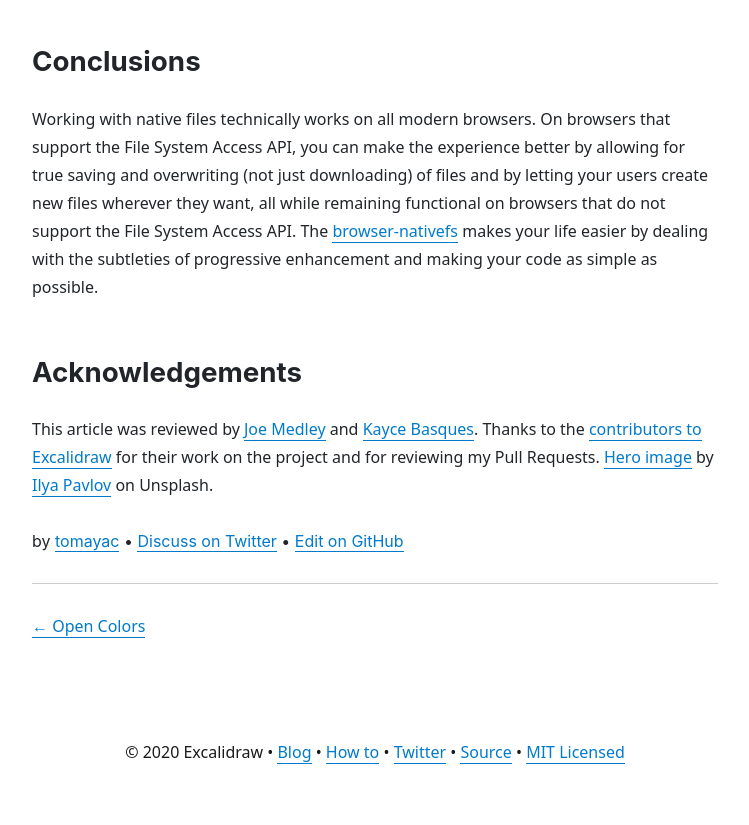
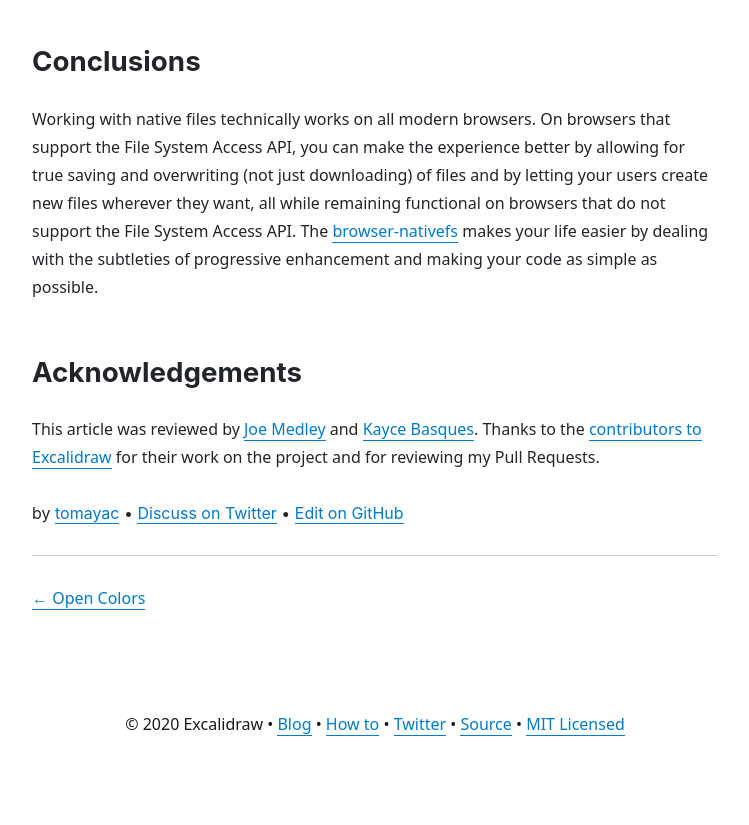
Before and after one commit to excalidraw/excalidraw-blog, a Gatsby site: page /browser-nativefs/ in a window 1280 px wide. Shown: the part 10769-11594 px from the top of the page, without its empty margins (265-1014 px from the left). Built offline with nearby package versions, Linux system fonts and the light colour scheme; Gatsby itself is replaced by a stand-in of ours; some packages are replaced by stand-ins of ours.

Commit message:
No hero image credits needed w/o hero image

```diff
--- a/content/blog/browser-nativefs/index.md
+++ b/content/blog/browser-nativefs/index.md
@@ -362,5 +362,3 @@ This article was reviewed by [Joe Medley](https://github.com/jpmedley) and
 [Kayce Basques](https://github.com/kaycebasques).
 Thanks to the [contributors to Excalidraw](https://github.com/excalidraw/excalidraw/graphs/contributors)
 for their work on the project and for reviewing my Pull Requests.
-[Hero image](https://unsplash.com/photos/hXrPSgGFpqQ) by
-[Ilya Pavlov](https://unsplash.com/@ilyapavlov) on Unsplash.
```
